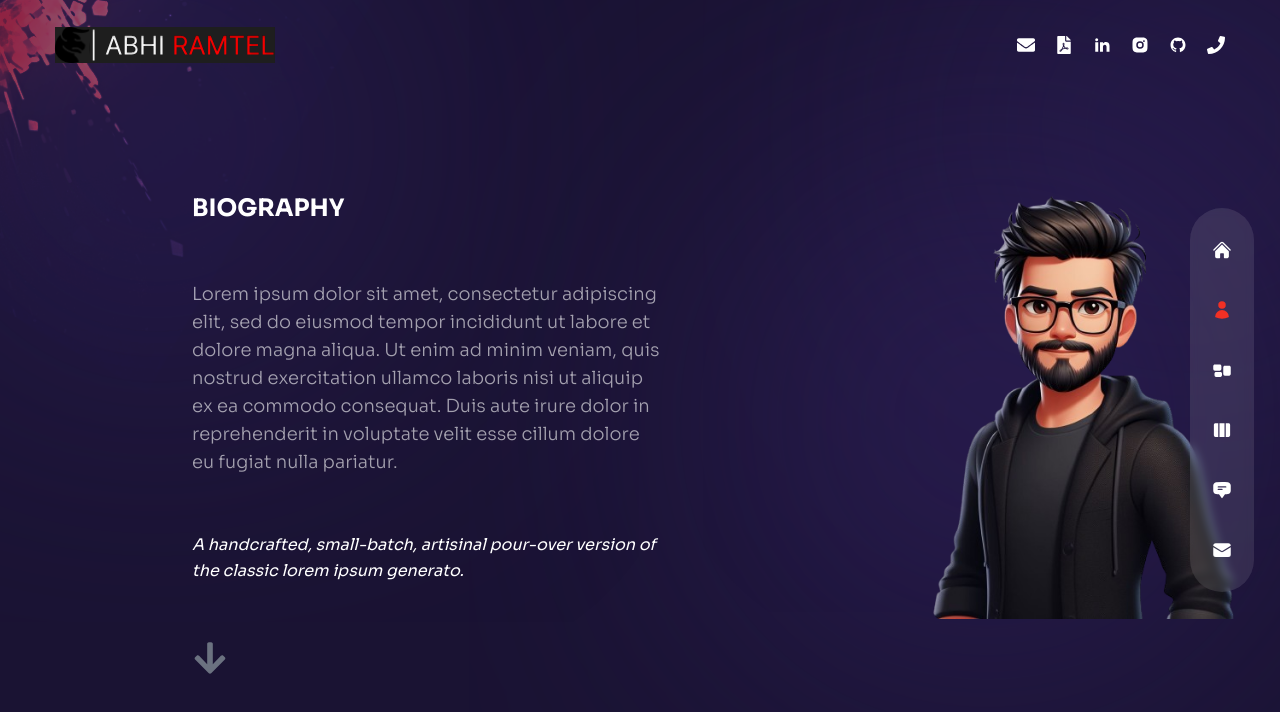
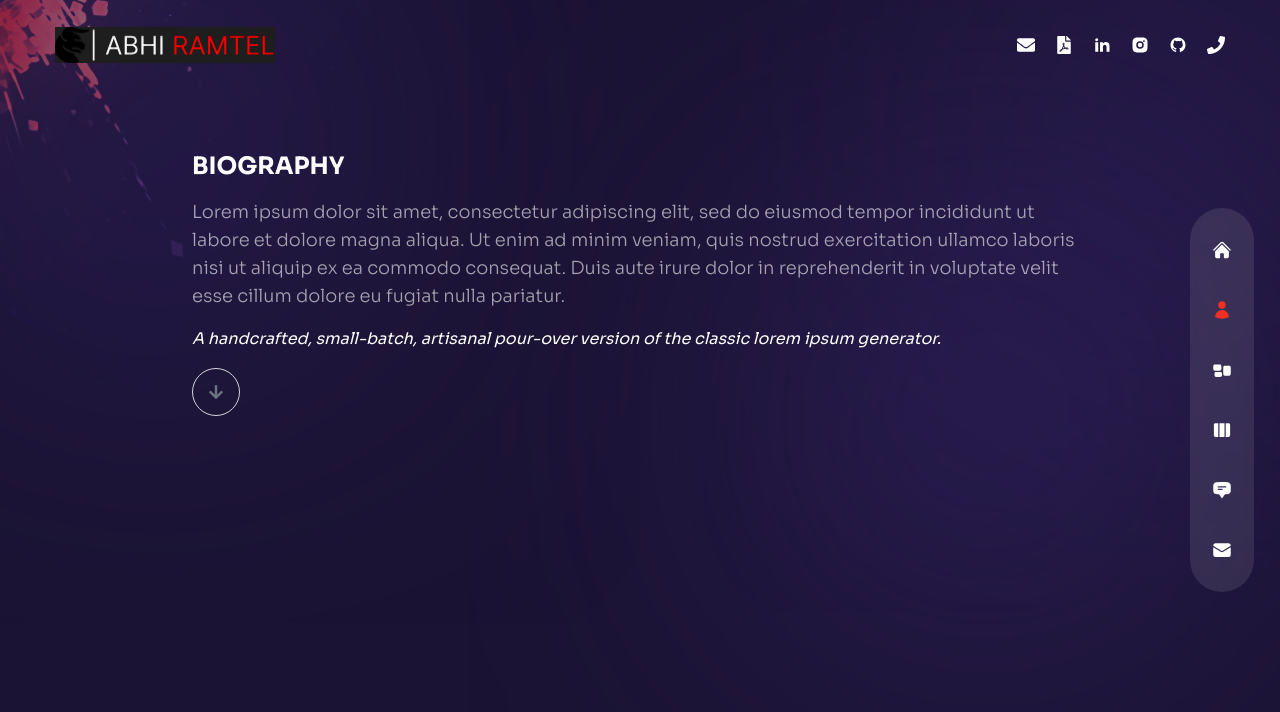
Before and after one commit to lordoftheseas/WebDev, a Next.js app: page /about in a window 1280 px wide. Shown: the top 712 px of the page. Built offline with nearby package versions, Linux system fonts and the light colour scheme.

Commit message:
Some cleanup add your github projects next, also put your bio

```diff
--- a/components/TestimonialSlider.js
+++ b/components/TestimonialSlider.js
@@ -1,8 +1,6 @@
 import { Swiper, SwiperSlide } from "swiper/react";
-import "swiper/css";
-import "swiper/css/pagination";
-import "swiper/css/navigation";
-import { Navigation, Pagination } from "swiper";
+import SwiperCore, { Navigation, Pagination } from "swiper/core"; // Import Swiper core components
+import "swiper/swiper-bundle.css"; // Import Swiper styles
 import { FaFilePdf } from "react-icons/fa";
 import Image from "next/image";
 
@@ -34,16 +32,17 @@ const RecommendationSlider = () => {
   };
 
   return (
+    <div className="max-w-4xl mx-auto px-4">
       <Swiper
         navigation={true}
         spaceBetween={10}
         pagination={{ clickable: true }}
         modules={[Navigation, Pagination]}
-      className="h-[400px]"
+        className="h-[300px]"
       >
         {recommendationData.map((recommendation, slideIndex) => (
           <SwiperSlide key={slideIndex}>
-          <div className="flex flex-col items-center md:flex-row gap-x-8 h-full px-16">
+            <div className="flex flex-col items-center md:flex-row gap-x-8 h-full">
               {/* Recommendation Image */}
               <div className="w-full max-w-[300px] flex flex-col xl:justify-center items-center relative mx-auto xl:mx-0">
                 <div className="flex flex-col justify-center text-center">
@@ -57,7 +56,9 @@ const RecommendationSlider = () => {
                   </div>
                 </div>
                 {/* Recommendation Name */}
-              <div className="text-lg font-semibold">{recommendation.name}</div>
+                <div className="text-lg font-semibold">
+                  {recommendation.name}
+                </div>
                 {/* Recommendation Position */}
                 <div className="text-sm text-white">
                   {recommendation.position}
@@ -71,7 +72,9 @@ const RecommendationSlider = () => {
                 </div>
                 {/* View/Download Button */}
                 <button
-                onClick={() => handleViewRecommendation(recommendation.pdfPath)}
+                  onClick={() =>
+                    handleViewRecommendation(recommendation.pdfPath)
+                  }
                   className="px-4 py-2 bg-red-500 text-white rounded-md hover:bg-red-600 transition duration-300"
                 >
                   View Recommendation
@@ -81,6 +84,7 @@ const RecommendationSlider = () => {
           </SwiperSlide>
         ))}
       </Swiper>
+    </div>
   );
 };
 
--- a/package.json
+++ b/package.json
@@ -22,7 +22,7 @@
     "react-pdf": "^7.7.1",
     "react-scripts": "^5.0.1",
     "react-tsparticles": "^2.9.3",
-    "swiper": "^9.4.0",
+    "swiper": "^9.4.1",
     "tailwind-scrollbar": "^3.0.4",
     "three": "^0.160.0",
     "tsparticles": "^2.9.3"
--- a/pages/about/index.js
+++ b/pages/about/index.js
@@ -20,6 +20,7 @@ import {
   FaPhp,
   FaNodeJs,
   FaArrowDown,
+  FaArrowUp,
 } from "react-icons/fa";
 
 import {
@@ -43,21 +44,14 @@ const About = () => {
       animate={{ y: "0%" }}
       transition={{ duration: 1 }}
     >
-      <div className="h-full overflow-scroll lg:flex">
-        {" "}
-        {/* flex justify-center to center this here*/}
-        <div className="p-4 sm:p-8 md:p-12 lg:p-20 xl:p-48 flex flex-col gap-24 md:gap-32 lg:gap-32 xl:gap-64 w-2/3 xl:1/2">
-          <div className="fixed right-0 top-100 hidden lg:block w-1/3 xl:1/2">
-            <Image
-              src="/avatar3.png"
-              alt="Your Image"
-              width={500}
-              height={500}
-            />
-          </div>
+      <div className="h-full overflow-scroll lg:flex justify-center">
+        <div
+          className="p-4 sm:p-8 md:p-12 lg:p-20 xl:p-48 flex flex-col gap-24 md:gap-32 lg:gap-32 xl:gap-64 w-4/4 xl:1/2"
+          style={{ paddingTop: "150px" }}
+        >
           <div>
             <div
-              className="flex flex-col gap-14 justify-center h-full"
+              className="flex flex-col gap-4 h-screen"
               id="biography-section"
             >
               <h1 className="font-bold text-2xl">BIOGRAPHY</h1>
@@ -69,16 +63,12 @@ const About = () => {
                 in reprehenderit in voluptate velit esse cillum dolore eu fugiat
                 nulla pariatur.
               </p>
-              {/* BIOGRAPHY QUOTE  */}
               <span className="italic">
-                A handcrafted, small-batch, artisinal pour-over version of the
-                classic lorem ipsum generato.
+                A handcrafted, small-batch, artisanal pour-over version of the
+                classic lorem ipsum generator.
               </span>
-              {/* OUR SVG SIGNATURE BELOW */}
-              {/* <div className="self-end"></div> */}
-              {/* <div className="self-end">SVG content</div> */}
               <button
-                className="text-4xl text-gray-500 cursor-pointer"
+                className="flex items-center justify-center border border-gray-300 rounded-full w-12 h-12 text-gray-500 cursor-pointer hover:bg-gray-100"
                 onClick={() => handleScroll("skills-section")}
               >
                 <FaArrowDown />
@@ -92,7 +82,6 @@ const About = () => {
               id="skills-section"
             >
               <h1 className="font-bold text-2xl">SKILLS</h1>
-              {/* SKILLS LIST */}
               <div className="flex gap-4 flex-wrap">
                 <div className="flex items-center rounded p-2 text-sm cursor-pointer bg-black text-white hover:bg-white hover:text-black">
                   Python
@@ -156,7 +145,7 @@ const About = () => {
                 </div>
               </div>
               <button
-                className="text-4xl text-gray-500 cursor-pointer"
+                className="flex items-center justify-center border border-gray-300 rounded-full w-12 h-12 text-gray-500 cursor-pointer hover:bg-gray-100"
                 onClick={() => handleScroll("experience-section")}
               >
                 <FaArrowDown />
@@ -215,6 +204,12 @@ const About = () => {
                   </div>
                 ))}
               </div>
+              <button
+                className="flex items-center justify-center border border-gray-300 rounded-full w-12 h-12 text-gray-500 cursor-pointer hover:bg-gray-100"
+                onClick={() => handleScroll("biography-section")}
+              >
+                <FaArrowUp />
+              </button>
             </div>
           </div>
         </div>
--- a/pages/index.js
+++ b/pages/index.js
@@ -22,7 +22,7 @@ const Home = () => {
     <div className="bg-primary/60 h-full">
       {/* text */}
       <div className="w-full h-full bg-gradient-to-r from-primary/10 via-black/30 to-black/10">
-        <div className="text-center flex flex-col justify-center xl:pt-40 xl:text-left h-full container mx-auto">
+        <div className="text-center flex flex-col justify-center xl:pt-28 xl:text-left h-full container mx-auto">
           {/* title */}
           <motion.h1
             variants={fadeIn("down", 0.2)}
@@ -52,8 +52,7 @@ const Home = () => {
             exit="hidden"
             className="max-w-sm xl:max-w-xl mx-auto xl:mx-0 mb-10 xl:mb-16"
           >
-            Lorem ipsum dolor sit amet, consectetur adipiscing elit, sed do
-            eiusmod tempor incididunt ut labore et dolore magna aliqua.
+            Lorem ipsum dolor sit amet, consectetur adipiscing elit.
           </motion.p>
           {/* btn */}
           <div className="flex justify-center xl:hidden relative">
@@ -86,7 +85,7 @@ const Home = () => {
           animate="show"
           exit="hidden"
           transition={{ duration: 1, ease: "easeInOut" }}
-          className="w-full h-full max-w-[860px] max-h-[708px] absolute -bottom-32 lg:bottom-0 lg:right-[8%]"
+          className="w-full h-full max-w-[570px] max-h-[520px] absolute bottom-0 lg:bottom-0 lg:right-0"
         >
           <Avatar />
         </motion.div>
--- a/pages/work/index.js
+++ b/pages/work/index.js
@@ -21,7 +21,7 @@ const Work = () => {
               exit="hidden"
               className="h2 xl:mt-12"
             >
-              MY Work <span className="text-accent">.</span>
+              My Work <span className="text-accent">.</span>
             </motion.h2>
             <motion.p
               variants={fadeIn("up", 0.4)}
```
Also changed, not shown: 1 other file (tests, documents, lock files or other folders). Lines whose indentation alone changed are shown as unchanged.
